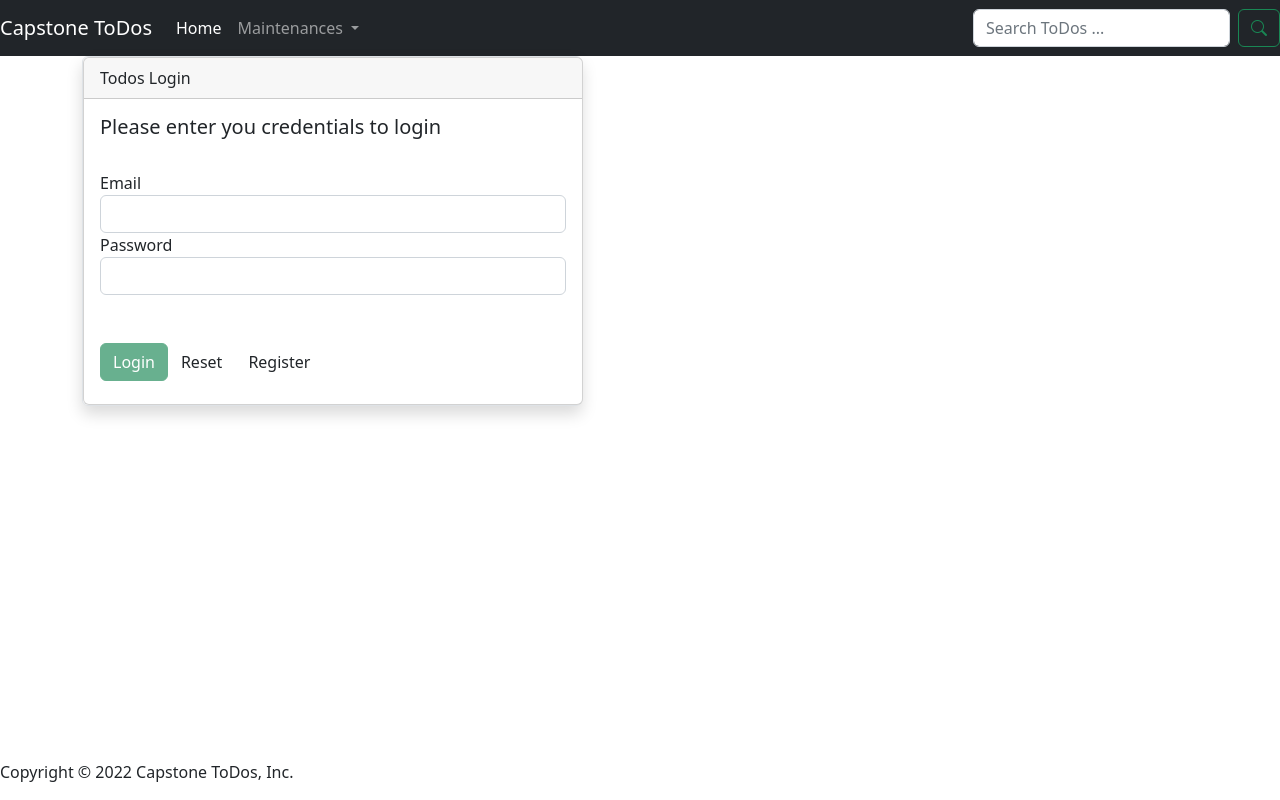
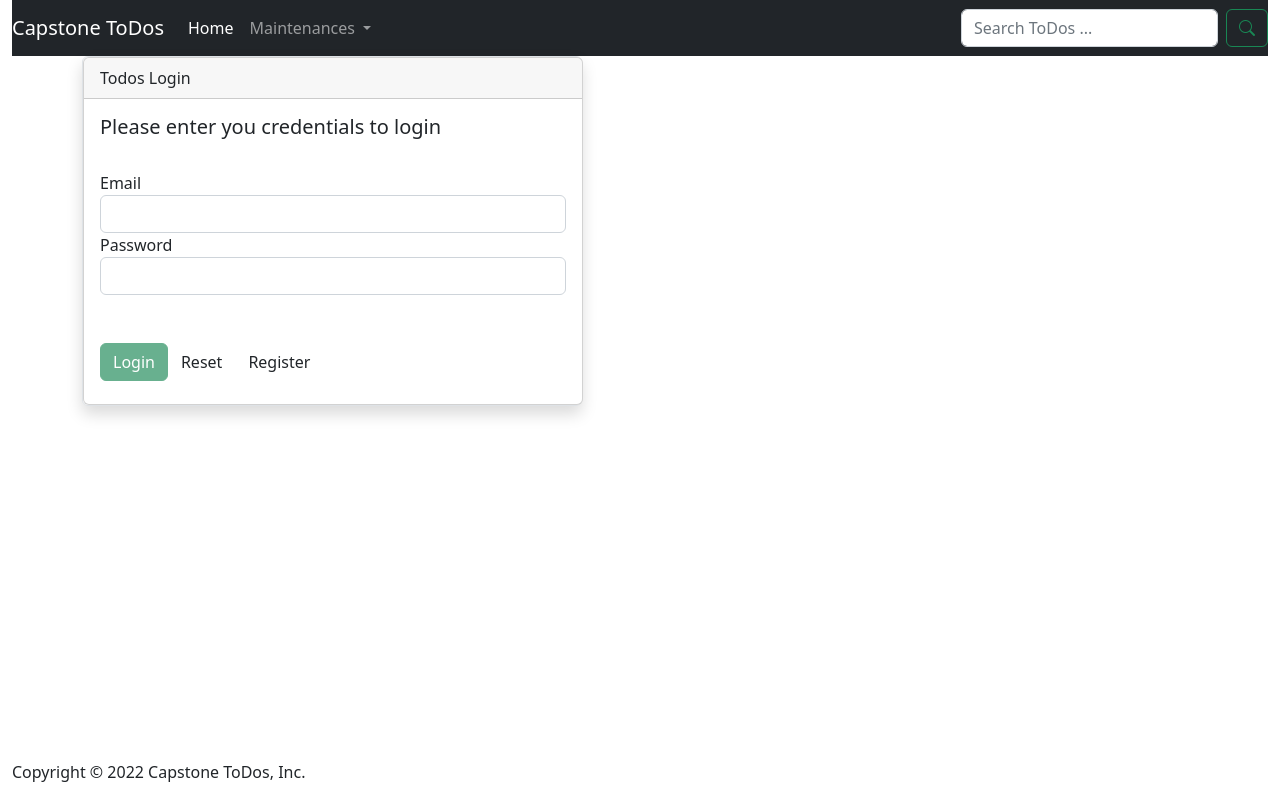
Before and after one commit to roshanpoudel91/ToDo-Application, an Angular app in the folder FrontEnd/: page /login in a window 1280 px wide. Built offline with nearby package versions, Linux system fonts and the light colour scheme.

Commit message:
test success

```diff
--- a/FrontEnd/src/app/app.component.html
+++ b/FrontEnd/src/app/app.component.html
@@ -1,4 +1,4 @@
-<div class="containers-fluid themed-container min-vh-100 d-flex flex-column">
+<div class="container-fluid themed-container min-vh-100 d-flex flex-column">
   <div class="row">
     <div class="col">
       <app-nav-bar></app-nav-bar>
```
